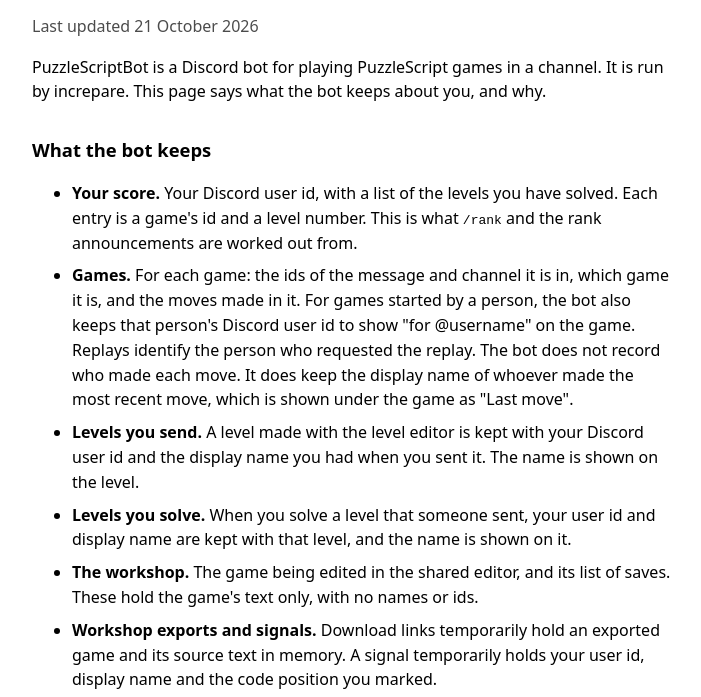
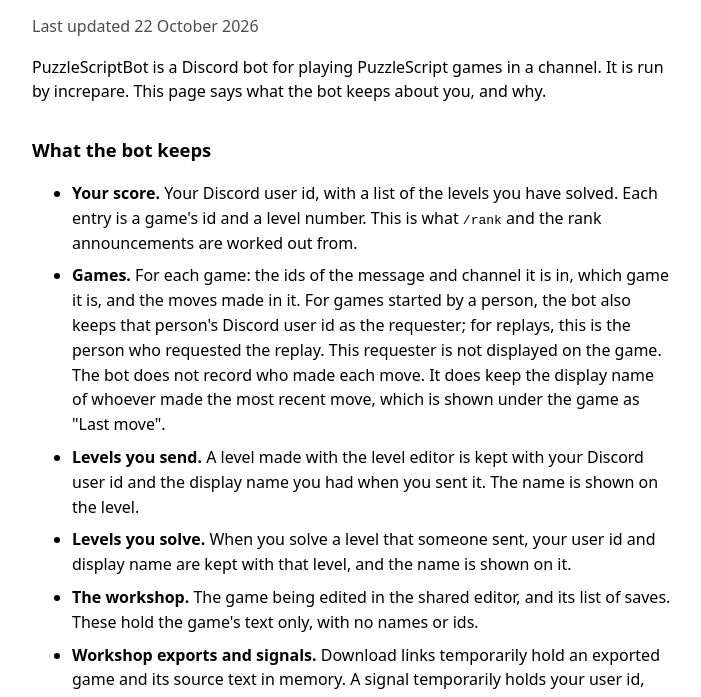
Before and after one commit to increpare/PuzzleScript-bots, a website: page discord-bot/legal/puzzlescriptbot_privacy.html in a window 1280 px wide. Shown: the part 75-772 px from the top of the page, without its empty margins (288-989 px from the left). Drawn offline with Linux system fonts and the light colour scheme.

Commit message:
discord-bot: remove requester tags from game messages

```diff
--- a/discord-bot/legal/puzzlescriptbot_privacy.html
+++ b/discord-bot/legal/puzzlescriptbot_privacy.html
@@ -16,14 +16,14 @@
 <body>
 
 <h1>PuzzleScriptBot privacy policy</h1>
-<p class="updated">Last updated 21 October 2026</p>
+<p class="updated">Last updated 22 October 2026</p>
 
 <p>PuzzleScriptBot is a Discord bot for playing PuzzleScript games in a channel. It is run by increpare. This page says what the bot keeps about you, and why.</p>
 
 <h2>What the bot keeps</h2>
 <ul>
   <li><strong>Your score.</strong> Your Discord user id, with a list of the levels you have solved. Each entry is a game's id and a level number. This is what <code>/rank</code> and the rank announcements are worked out from.</li>
-  <li><strong>Games.</strong> For each game: the ids of the message and channel it is in, which game it is, and the moves made in it. For games started by a person, the bot also keeps that person's Discord user id to show "for @username" on the game. Replays identify the person who requested the replay. The bot does not record who made each move. It does keep the display name of whoever made the most recent move, which is shown under the game as "Last move".</li>
+  <li><strong>Games.</strong> For each game: the ids of the message and channel it is in, which game it is, and the moves made in it. For games started by a person, the bot also keeps that person's Discord user id as the requester; for replays, this is the person who requested the replay. This requester is not displayed on the game. The bot does not record who made each move. It does keep the display name of whoever made the most recent move, which is shown under the game as "Last move".</li>
   <li><strong>Levels you send.</strong> A level made with the level editor is kept with your Discord user id and the display name you had when you sent it. The name is shown on the level.</li>
   <li><strong>Levels you solve.</strong> When you solve a level that someone sent, your user id and display name are kept with that level, and the name is shown on it.</li>
   <li><strong>The workshop.</strong> The game being edited in the shared editor, and its list of saves. These hold the game's text only, with no names or ids.</li>
```
Also changed, not shown: discord-bot/presentation.js (+0 -1 lines), discord-bot/test/presentation.test.js (+5 -5 lines), discord-bot/README.md.
